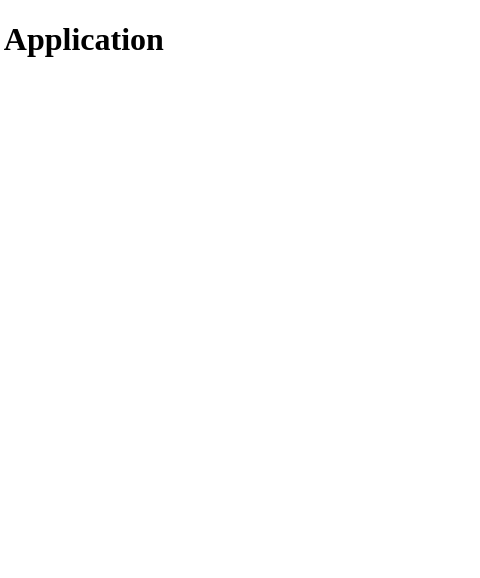
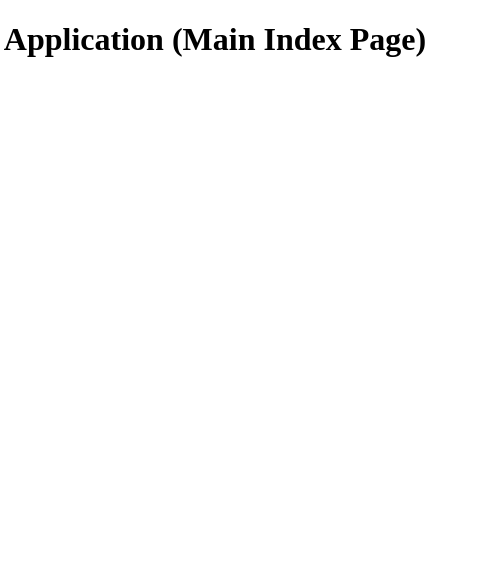
Before and after one commit to vazudew/learnPython-Jenkins, a plain HTML site: page static/index.html in a window 1280 px wide. Shown: the full height of the page, 331-811 px from the left. Drawn offline with Linux system fonts and the light colour scheme.

Commit message:
CALC : fixed issues with index page

```diff
--- a/static/index.html
+++ b/static/index.html
@@ -3,7 +3,7 @@
 
 <body>
  <form action = "http://3.125.118.211:5000/init" method = "get">
-  <h1>Python Calculator Web Application</h1>
+  <h1>Python Calculator Web Application (Main Index Page)</h1>
   <p>Demonstrating CI/CD with Jenkins</p>
   <img src="python.png" alt="logo" style='height: 20%; width: 20%; object-fit: contain' >
 
```
Also changed, not shown: 1 other file.
